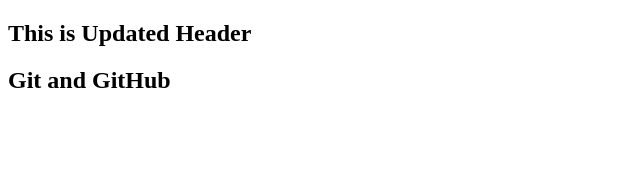
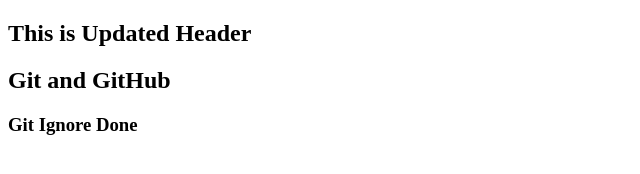
Before and after one commit to waseem007cr7/Learn, a plain HTML site: page index.html in a window 1280 px wide. Shown: the whole page, without its empty margins (0-640 px from the left). Drawn offline with Linux system fonts and the light colour scheme.

Commit message:
Git Ignore Done

```diff
--- a/index.html
+++ b/index.html
@@ -8,5 +8,6 @@
 <body>
     <h2>This is Updated Header</h2>
     <h2>Git and GitHub</h2>
+    <h3>Git Ignore Done</h3>
 </body>
 </html>
```
Also changed, not shown: 1 other file.
